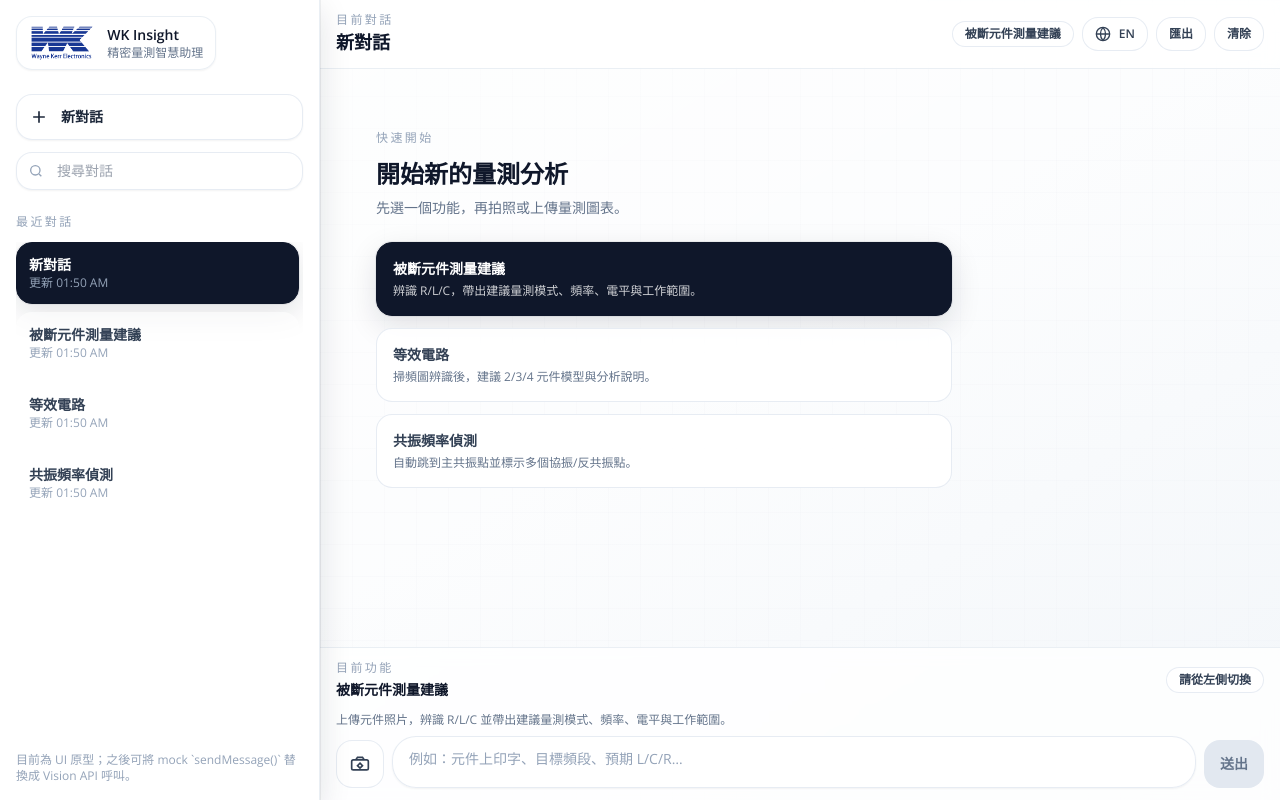
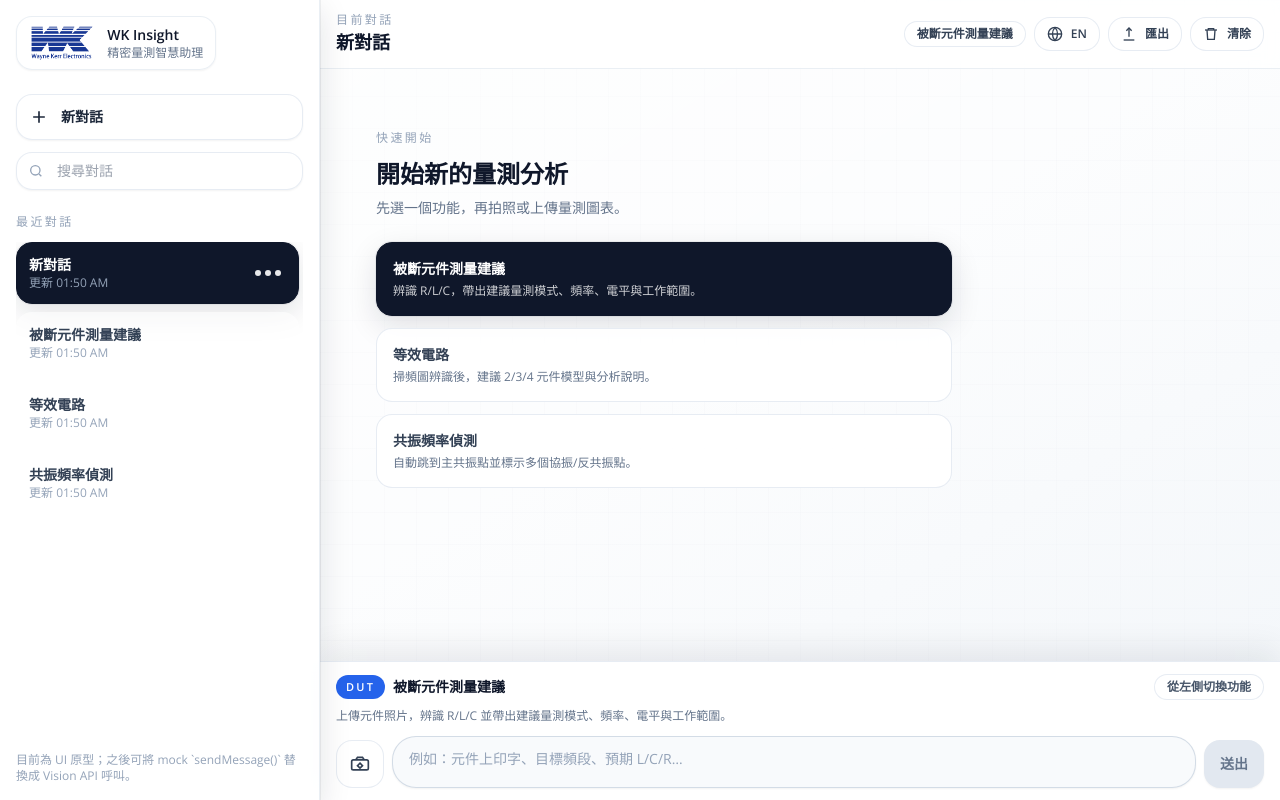
Before and after one commit to kevchen1129/Wayne-Kerr-AI-Agent, a Next.js app: page / in a window 1280 px wide. Built offline with nearby package versions, Linux system fonts and the light colour scheme.

Commit message:
UI tweaks

```diff
--- a/components/ChatHeader.tsx
+++ b/components/ChatHeader.tsx
@@ -26,8 +26,8 @@ export function ChatHeader({
   labels
 }: ChatHeaderProps) {
   return (
-    <header className="flex flex-wrap items-center justify-between gap-3 border-b border-slate-200/70 bg-white/80 px-4 py-3 backdrop-blur dark:border-slate-800 dark:bg-slate-950/80">
-      <div className="flex items-center gap-3">
+    <header className="flex items-center justify-between gap-3 border-b border-slate-200/70 bg-white/80 px-4 py-3 backdrop-blur dark:border-slate-800 dark:bg-slate-950/80">
+      <div className="flex min-w-0 items-center gap-3">
         <button
           type="button"
           onClick={onOpenSidebar}
@@ -38,13 +38,17 @@ export function ChatHeader({
             <path d="M4 6h16M4 12h16M4 18h16" />
           </svg>
         </button>
-        <div>
-          <div className="text-xs uppercase tracking-[0.2em] text-slate-400">{labels.activeThread}</div>
-          <div className="text-lg font-semibold text-slate-900 dark:text-slate-100">{title}</div>
+        <div className="min-w-0">
+          <div className="hidden text-xs uppercase tracking-[0.2em] text-slate-400 md:block">
+            {labels.activeThread}
+          </div>
+          <div className="truncate text-lg font-semibold text-slate-900 dark:text-slate-100">
+            {title}
+          </div>
         </div>
       </div>
-      <div className="flex flex-wrap items-center gap-2">
-        <span className="rounded-full border border-slate-200/80 bg-white px-3 py-1 text-xs font-semibold text-slate-700 dark:border-slate-700 dark:bg-slate-900 dark:text-slate-200">
+      <div className="flex flex-nowrap items-center gap-2 overflow-x-auto whitespace-nowrap">
+        <span className="hidden rounded-full border border-slate-200/80 bg-white px-3 py-1 text-xs font-semibold text-slate-700 dark:border-slate-700 dark:bg-slate-900 dark:text-slate-200 sm:inline-flex">
           {activeWorkflow}
         </span>
         <button
@@ -62,16 +66,26 @@ export function ChatHeader({
         <button
           type="button"
           onClick={onExport}
-          className="rounded-2xl border border-slate-200/80 bg-white px-3 py-2 text-xs font-semibold text-slate-700 transition hover:border-slate-300 focus-visible:outline-none focus-visible:ring-2 focus-visible:ring-[rgb(var(--ring))] dark:border-slate-700 dark:bg-slate-900 dark:text-slate-200"
+          className="flex items-center gap-2 rounded-2xl border border-slate-200/80 bg-white px-3 py-2 text-xs font-semibold text-slate-700 transition hover:border-slate-300 focus-visible:outline-none focus-visible:ring-2 focus-visible:ring-[rgb(var(--ring))] dark:border-slate-700 dark:bg-slate-900 dark:text-slate-200"
         >
-          {labels.export}
+          <svg viewBox="0 0 24 24" className="h-4 w-4" fill="none" stroke="currentColor" strokeWidth="2">
+            <path d="M12 16V3" />
+            <path d="M8 7l4-4 4 4" />
+            <path d="M4 21h16" />
+          </svg>
+          <span className="hidden sm:inline">{labels.export}</span>
         </button>
         <button
           type="button"
           onClick={onClear}
-          className="rounded-2xl border border-slate-200/80 bg-white px-3 py-2 text-xs font-semibold text-slate-700 transition hover:border-slate-300 focus-visible:outline-none focus-visible:ring-2 focus-visible:ring-[rgb(var(--ring))] dark:border-slate-700 dark:bg-slate-900 dark:text-slate-200"
+          className="flex items-center gap-2 rounded-2xl border border-slate-200/80 bg-white px-3 py-2 text-xs font-semibold text-slate-700 transition hover:border-slate-300 focus-visible:outline-none focus-visible:ring-2 focus-visible:ring-[rgb(var(--ring))] dark:border-slate-700 dark:bg-slate-900 dark:text-slate-200"
         >
-          {labels.clear}
+          <svg viewBox="0 0 24 24" className="h-4 w-4" fill="none" stroke="currentColor" strokeWidth="2">
+            <path d="M3 6h18" />
+            <path d="M8 6V4h8v2" />
+            <path d="M6 6l1 14h10l1-14" />
+          </svg>
+          <span className="hidden sm:inline">{labels.clear}</span>
         </button>
       </div>
     </header>
--- a/components/Composer.tsx
+++ b/components/Composer.tsx
@@ -81,22 +81,27 @@ export function Composer({
   const canSend = draft.text.trim().length > 0 || draft.images.length > 0;
 
   return (
-    <div className="border-t border-slate-200/70 bg-white/80 px-4 py-3 backdrop-blur dark:border-slate-800 dark:bg-slate-950/80">
-      <div className="mb-3 flex flex-wrap items-center justify-between gap-2">
-        <div>
-          <div className="text-xs uppercase tracking-[0.2em] text-slate-400">
-            {locale === "zh" ? "目前功能" : "Active workflow"}
-          </div>
-          <div className="mt-1 text-sm font-semibold text-slate-900 dark:text-slate-100">
+    <div className="border-t border-slate-200/80 bg-white/95 px-4 py-3 shadow-[0_-12px_30px_rgba(15,23,42,0.08)] backdrop-blur dark:border-slate-800 dark:bg-slate-950/90">
+      <div className="mb-2 flex items-center justify-between gap-2">
+        <div className="flex items-center gap-2">
+          <span
+            className={cx(
+              "inline-flex items-center rounded-full px-2.5 py-1 text-[11px] font-semibold uppercase tracking-[0.2em] text-white",
+              MODE_BADGE_COLOR[mode]
+            )}
+          >
+            {MODE_BADGE[mode]}
+          </span>
+          <span className="text-sm font-semibold text-slate-900 dark:text-slate-100">
             {MODE_LABELS[mode][locale]}
-          </div>
+          </span>
         </div>
-        <span className="rounded-full border border-slate-200/80 bg-white px-3 py-1 text-xs font-semibold text-slate-700 dark:border-slate-700 dark:bg-slate-900 dark:text-slate-200">
-          {locale === "zh" ? "請從左側切換" : "Switch from left panel"}
+        <span className="hidden rounded-full border border-slate-200/80 bg-white px-3 py-1 text-xs font-semibold text-slate-600 dark:border-slate-700 dark:bg-slate-900 dark:text-slate-300 sm:inline-flex">
+          {locale === "zh" ? "從左側切換功能" : "Switch from sidebar"}
         </span>
       </div>
 
-      <p className="mb-2 text-xs text-slate-500 dark:text-slate-400">
+      <p className="mb-3 text-xs text-slate-500 dark:text-slate-400">
         {MODE_HINTS[mode][locale]}
       </p>
 
@@ -152,7 +157,7 @@ export function Composer({
           </svg>
         </button>
 
-        <div className="flex-1 rounded-3xl border border-slate-200/80 bg-white/80 px-4 py-3 shadow-sm transition focus-within:border-slate-300 focus-within:ring-2 focus-within:ring-[rgb(var(--ring))] dark:border-slate-700 dark:bg-slate-900">
+        <div className="flex-1 rounded-3xl border border-slate-300/80 bg-slate-50 px-4 py-3 shadow-sm transition focus-within:border-slate-400 focus-within:ring-2 focus-within:ring-[rgb(var(--ring))] dark:border-slate-700 dark:bg-slate-900">
           <textarea
             ref={textareaRef}
             rows={1}
@@ -180,7 +185,7 @@ export function Composer({
           disabled={!canSend || isBusy}
           onClick={onSend}
           className={cx(
-            "flex h-12 shrink-0 items-center justify-center rounded-2xl px-4 text-sm font-semibold transition focus-visible:outline-none focus-visible:ring-2 focus-visible:ring-[rgb(var(--ring))]",
+            "flex h-12 shrink-0 items-center justify-center rounded-2xl px-4 text-sm font-semibold shadow-sm transition focus-visible:outline-none focus-visible:ring-2 focus-visible:ring-[rgb(var(--ring))]",
             canSend && !isBusy
               ? "bg-slate-900 text-white hover:-translate-y-0.5 hover:shadow-glow dark:bg-slate-100 dark:text-slate-900"
               : "bg-slate-200 text-slate-500 dark:bg-slate-800 dark:text-slate-500"
--- a/components/Sidebar.tsx
+++ b/components/Sidebar.tsx
@@ -202,15 +202,18 @@ export function Sidebar({
                   setRenameValue("");
                 }}
                 className={cx(
-                  "rounded-full border border-transparent p-2 text-slate-400 transition hover:border-slate-200 hover:text-slate-700 focus-visible:outline-none focus-visible:ring-2 focus-visible:ring-[rgb(var(--ring))] dark:hover:border-slate-700 dark:hover:text-slate-200",
-                  thread.id === activeThreadId && "text-white/80 hover:text-white dark:text-slate-600"
+                  "flex h-9 w-9 items-center justify-center rounded-full text-base font-semibold leading-none text-slate-400 opacity-0 transition group-hover:opacity-100 hover:bg-slate-100 hover:text-slate-700 focus-visible:opacity-100 focus-visible:outline-none focus-visible:ring-2 focus-visible:ring-[rgb(var(--ring))] dark:hover:bg-slate-800 dark:hover:text-slate-200",
+                  thread.id === activeThreadId &&
+                    "opacity-100 text-white/90 hover:bg-white/15 hover:text-white dark:text-slate-600"
                 )}
                 aria-label="More options"
                 aria-expanded={openMenuId === thread.id}
               >
-                <svg viewBox="0 0 24 24" className="h-4 w-4" fill="none" stroke="currentColor" strokeWidth="2">
-                  <path d="M5 12h.01M12 12h.01M19 12h.01" />
-                </svg>
+                <span className="flex items-center gap-1" aria-hidden="true">
+                  <span className="h-1.5 w-1.5 rounded-full bg-current" />
+                  <span className="h-1.5 w-1.5 rounded-full bg-current" />
+                  <span className="h-1.5 w-1.5 rounded-full bg-current" />
+                </span>
               </button>
               {openMenuId === thread.id && (
                 <div
```
